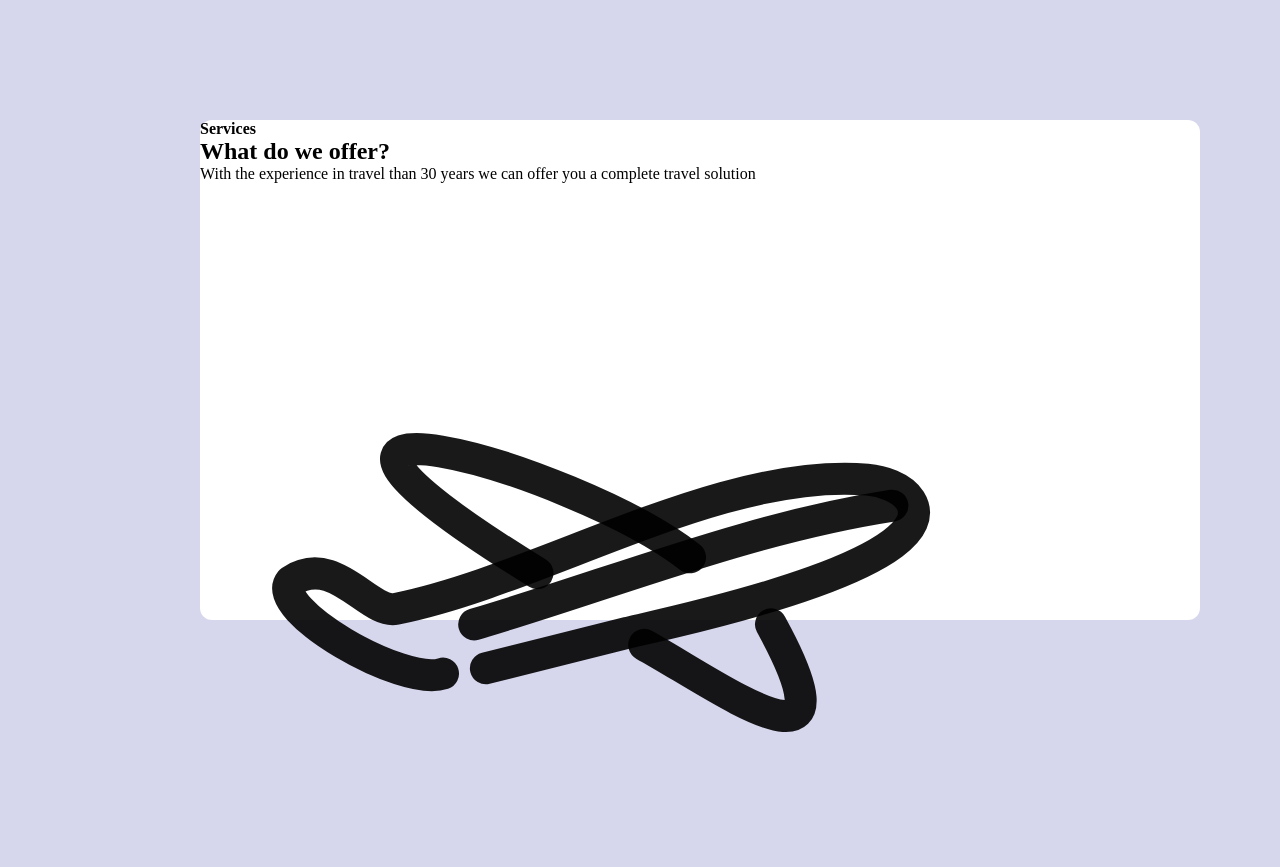
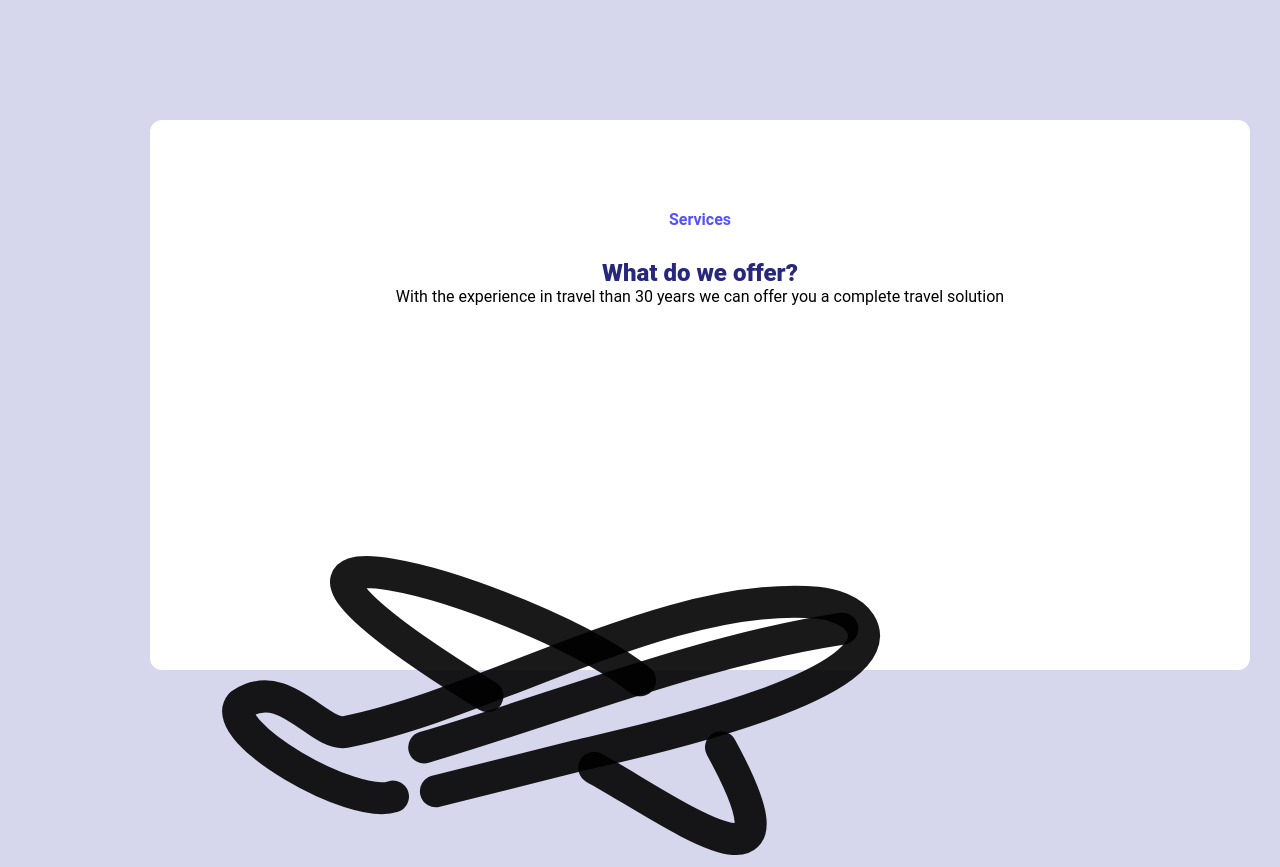
Before and after one commit to lujakob13/image-based-web-project, a plain HTML site: page index.html in a window 1280 px wide. Shown: the part 380-1247 px from the top of the page. Drawn offline with Linux system fonts and the light colour scheme.

Commit message:
modifique un poco el main y agrege estilos al titulo

```diff
--- a/css/style.css
+++ b/css/style.css
@@ -3,6 +3,10 @@
     margin: 0;
     padding: 0;
 }
+
+/* funetes */
+@import url('https://fonts.googleapis.com/css2?family=Roboto:ital,wght@0,100;0,300;0,400;0,500;0,700;0,900;1,100;1,300;1,400;1,500;1,700;1,900&display=swap');
+
 
 /* body */
 body{
@@ -12,9 +16,29 @@ body{
 /* main */
 main{
     background-color: white;
-    width: 1000px;
-    height: 500px;
-    margin: 200px;
+    width: 1100px;
+    height: 550px;
+    margin: 150px;
     margin-top: 500px;
     border-radius: 12px;
 }
+
+/* services */
+.services{
+    text-align: center;
+    padding-top: 90px;
+    font-family: "Roboto", sans-serif;
+    color: #5353FD;
+}
+
+/* titulo */
+.titulo{
+    text-align: center;
+    padding-top: 30px;
+    font-family: "Roboto", sans-serif;
+}
+
+h1{
+    color: #27277D;
+    font-weight: 800;
+}
```
